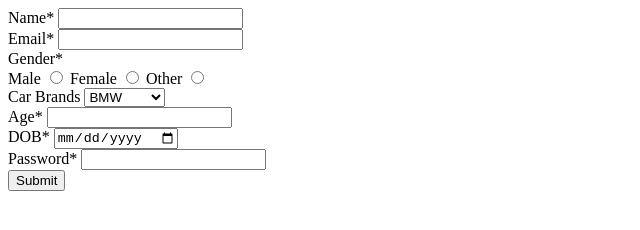
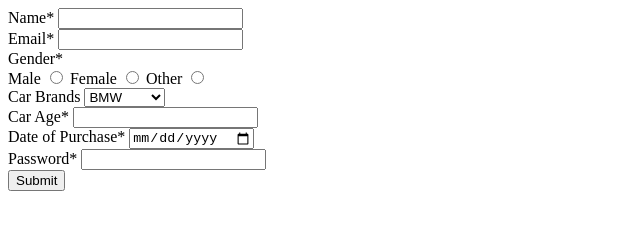
Before and after one commit to acciojob/car-insurance-form-devanggg123, a website: page main.html in a window 1280 px wide. Shown: the whole page, without its empty margins (0-640 px from the left). Drawn offline with Linux system fonts and the light colour scheme.

Commit message:
created a submission

```diff
--- a/main.html
+++ b/main.html
@@ -38,12 +38,12 @@
     </select>
   </div>
   <div>
-    <label for="age">Age*</label>
+    <label for="age">Car Age*</label>
     <input type="number" id="age" name="age" required>
   </div>
   <div>
-    <label for="dob">DOB*</label>
-    <input type="date" id="dob" name="dob" required>
+    <label for="dop">Date of Purchase*</label>
+    <input type="date" id="dop" name="dop" required>
   </div>
   <div>
     <label for="password">Password*</label>
```
